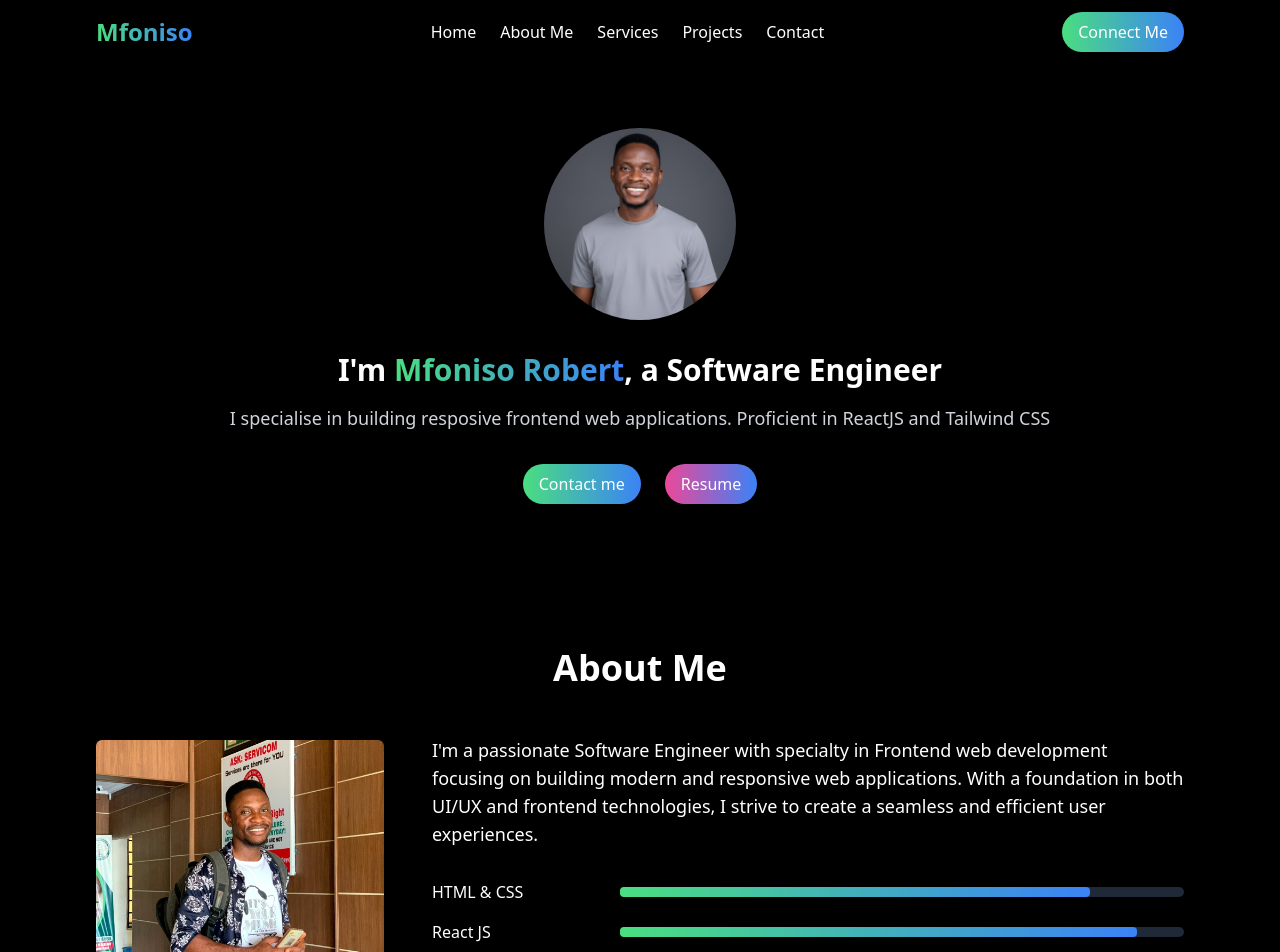
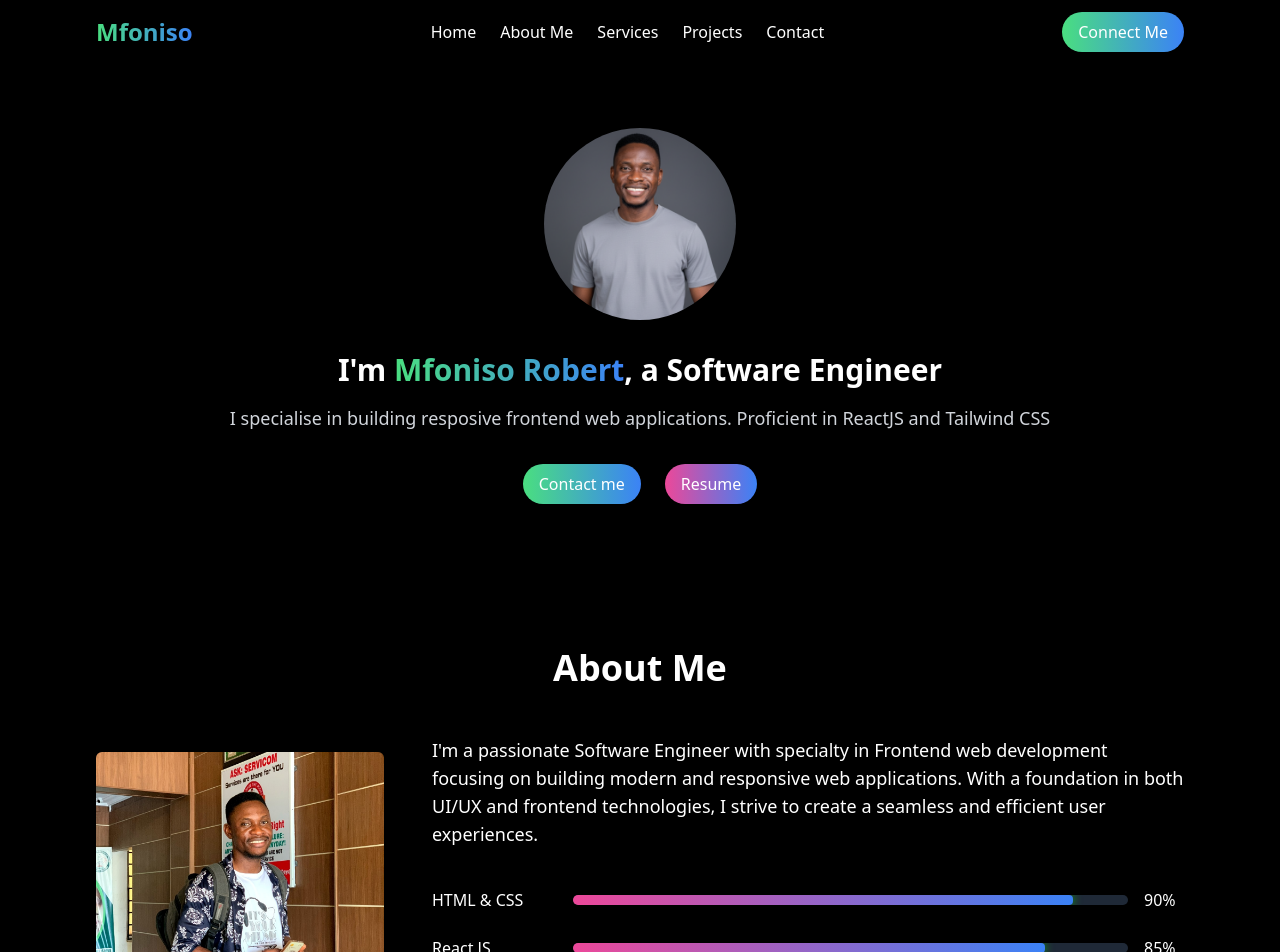
Before and after one commit to Mfonisorobert/portfolio, a React (Vite) app: page / in a window 1280 px wide. Shown: the top 952 px of the page. Built offline with nearby package versions, Linux system fonts and the light colour scheme.

Commit message:
portfolio website

```diff
--- a/src/App.jsx
+++ b/src/App.jsx
@@ -6,6 +6,7 @@ import Services from './components/Services'
 import Projects from './components/Projects'
 import Contact from './components/Contact'
 import Footer from './components/Footer'
+import ProgressBar from './components/ProgressBar'
 
 const App = () => {
   return (
@@ -17,6 +18,7 @@ const App = () => {
       <Projects />
       <Contact />
       <Footer />
+      <ProgressBar />
     </div>
   )
 }
--- a/src/components/About.jsx
+++ b/src/components/About.jsx
@@ -1,5 +1,6 @@
 import React from 'react'
 import AboutImage from '../assets/am.jpg'
+import ProgressBar from './ProgressBar'
 
 const About = () => {
   return (
@@ -17,7 +18,7 @@ const About = () => {
                 With a foundation in both UI/UX and frontend technologies,
                 I strive to create a seamless and efficient user experiences.
             </p>
-            <div className='space-y-4'>
+            {/* <div className='space-y-4'>
                 <div className='flex items-center'>
                     <label htmlFor="htmlandcss" className='w-4/12 md:w-3/12'>
                     HTML & CSS
@@ -29,7 +30,7 @@ const About = () => {
                 </div>
                 </div>
                 <div className='flex items-center'>
-                    <label htmlFor="htmlandcss" className='w-4/12 md:w-3/12'>
+                    <SkillBar label htmlFor="htmlandcss" className='w-4/12 md:w-3/12'>
                     React JS
                     </label>
                 <div className='grow bg-gray-800 rounded-full h-2.5'>
@@ -48,7 +49,24 @@ const About = () => {
                     </div>
                 </div>
                 </div>
-            </div>
+            </div> */}
+
+
+            {/* This is when you're not adding the digit to it */}
+    {/* <div className="space-y-6">
+      <ProgressBar label="HTML & CSS" percentage="80%" />
+      <ProgressBar label="React JS" percentage="90%" />
+      <ProgressBar label="Node JS" percentage="70%" />
+    </div> */}
+
+{/* This has a little delay before it start moving */}
+{/* It has link with ProgressBar.jsx */}
+<div className="space-y-6 mt-10">
+      <ProgressBar label="HTML & CSS" percentage="90%" delay={0} />
+      <ProgressBar label="React JS" percentage="85%" delay={200} />
+      <ProgressBar label="Node JS" percentage="70%" delay={400} />
+    </div>
+
             <div className='mt-6 flex justify-between text-center'>
                 <div>
                     <h3 className='text-2xl font-bold text-transparent bg-clip-text
--- a/src/components/Footer.jsx
+++ b/src/components/Footer.jsx
@@ -7,7 +7,7 @@ const Footer = () => {
             <div className='flex flex-col md:flex-row md:space-x-12 items-center mb-4'>
             <div className='flex-1 mb-4 md:mb-0'>
                 <h3 className='text-2xl font-bold mb-2'>Mfoniso</h3>
-                <p className='text-gray-400'>Frontend Developer based in Nigeria, specializing in web development</p>
+                <p className='text-gray-400'>Software Engineer based in Nigeria, specializing in building responsive and interactive user interface</p>
             </div>
             <div className='flex-1 w-full'>
                 <form className='flex items-center justify-center'>
--- /dev/null
+++ b/src/components/ProgressBar.jsx
@@ -0,0 +1,110 @@
+// import { useEffect, useRef, useState } from "react";
+
+// function ProgressBar({ label, percentage }) {
+//   const barRef = useRef(null);
+//   const [visible, setVisible] = useState(false);
+
+//   useEffect(() => {
+//     const observer = new IntersectionObserver((entries) => {
+//       entries.forEach(entry => {
+//         setVisible(entry.isIntersecting); // true = animate, false = reset
+//       });
+//     });
+
+//     observer.observe(barRef.current);
+
+//     return () => observer.disconnect();
+//   }, []);
+
+//   return (
+//     <div className="flex items-center space-x-4">
+//       <p className="w-3/12">{label}</p>
+
+//       <div className="grow bg-gray-800 h-2.5 rounded-full overflow-hidden shadow-[0_0_10px_rgba(0,255,0,0.9)]" ref={barRef}>
+//         <div
+//           className="bg-gradient-to-r from-green-400 to-blue-500 h-2.5 rounded transition-all duration-1000"
+//           style={{ width: visible ? percentage : "0%" }}
+//         ></div>
+//       </div>
+//       <p className="text-white ml-2">{visible ? percentage : "0%"}</p>
+
+//     </div>
+//   );
+// }
+
+// export default ProgressBar;
+
+
+
+
+// This particular code, the percetage moves as the bar increases from left to right
+import { useEffect, useRef, useState } from "react";
+
+function ProgressBar({ label, percentage, delay }) {
+  const barRef = useRef(null);
+  const [visible, setVisible] = useState(false);
+  const [counter, setCounter] = useState(0);
+
+  useEffect(() => {
+    // Intersection Observer detects scroll visibility
+    const observer = new IntersectionObserver((entries) => {
+      entries.forEach(entry => {
+        if (entry.isIntersecting) {
+          setVisible(true);
+        } else {
+          setVisible(false);
+          setCounter(0); // reset counter when scrolled away
+        }
+      });
+    });
+
+    observer.observe(barRef.current);
+
+    return () => observer.disconnect();
+  }, []);
+
+  // Smooth number counting (0 → %)
+  useEffect(() => {
+    if (visible) {
+      let start = 0;
+      const end = parseInt(percentage);
+
+      const interval = setInterval(() => {
+        start++;
+        setCounter(start);
+        if (start >= end) clearInterval(interval);
+      }, 10);
+
+      return () => clearInterval(interval);
+    }
+  }, [visible, percentage]);
+
+
+  return (
+    <div className="flex items-center gap-4">
+      <p className="w-3/12 md:w-2/12">{label}</p>
+
+      <div
+        className="grow bg-gray-800 h-2.5 rounded-full overflow-hidden"
+        ref={barRef}
+      >
+        <div
+          className="
+            bg-gradient-to-r from-pink-500 to-blue-500 h-2.5 rounded
+            shadow-[0_0_10px_rgba(0,255,0,0.6)]
+          "
+          style={{
+            width: visible ? percentage : "0%",
+            transition: `width 1.2s ease-out ${delay}ms`,
+            animation: visible ? "bounceWidth 1.2s ease-out" : "none",
+            "--final-width": percentage,
+          }}
+        ></div>
+      </div>
+
+      <p className="w-10 text-white">{counter}%</p>
+    </div>
+  );
+}
+
+export default ProgressBar;
--- a/src/index.css
+++ b/src/index.css
@@ -7,6 +7,12 @@ html {
   scroll-behavior: smooth;
 }
 
+/* This came with ProgressBar so that it can read from 0 till the required % */
+@keyframes bounceWidth {
+  0% { width: 0; }
+  80% { width: var(--final-width); }
+  100% { width: calc(var(--final-width) + 5px); }
+}
 
 /*
 :root {
```
